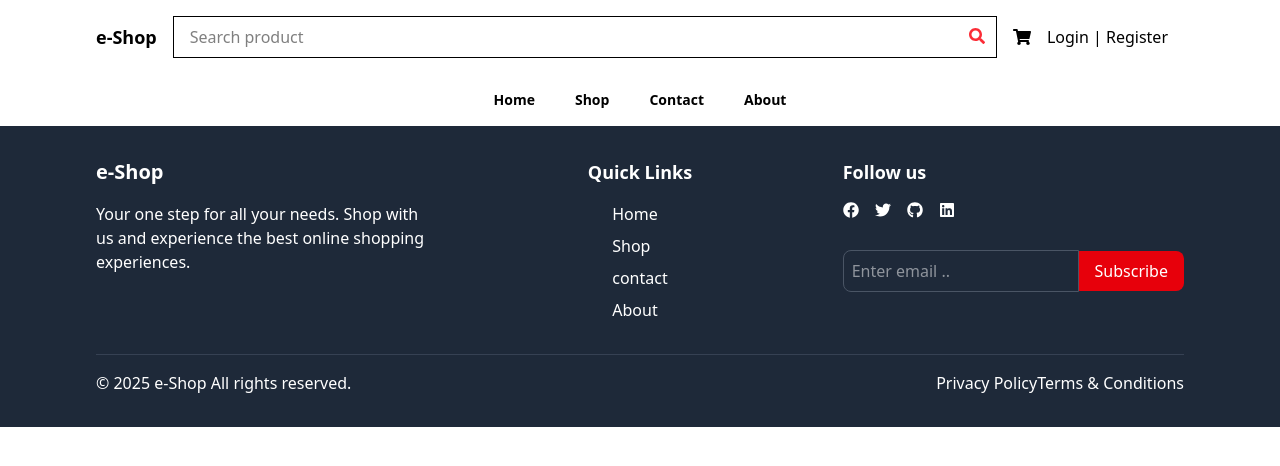
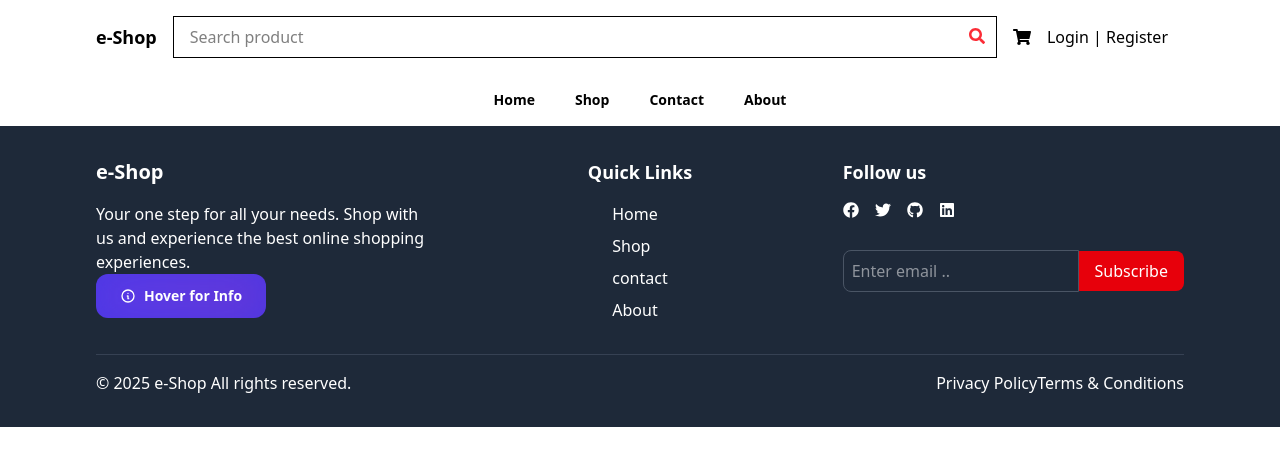
Before and after one commit to Blissmal/Ecommerce-react-js-redux-toolkit, a React (Vite) app: page /checkout in a window 1280 px wide. Shown: the top 466 px of the page. Built offline with nearby package versions, Linux system fonts and the light colour scheme.

Commit message:
Added tooltip

```diff
--- a/src/components/Footer.jsx
+++ b/src/components/Footer.jsx
@@ -1,5 +1,6 @@
 import { FaFacebook, FaGithub, FaLinkedin, FaTwitter } from "react-icons/fa";
 import { Link } from "react-router-dom";
+import Tooltip from "./Tooltip";
 
 const Footer = () => {
   return (
@@ -11,6 +12,7 @@ const Footer = () => {
             Your one step for all your needs. Shop with us and experience the
             best online shopping experiences.
           </p>
+          <Tooltip />
         </div>
         <div className="flex flex-col md:items-center">
           <h4 className="text-lg font-semibold">Quick Links</h4>
--- /dev/null
+++ b/src/components/Tooltip.jsx
@@ -0,0 +1,42 @@
+const Tooltip = () => {
+  return (
+    <div className="relative inline-block group">
+      <button className="relative px-6 py-3 text-sm font-semibold text-white bg-indigo-600/90 rounded-xl hover:bg-indigo-700/90 focus:outline-none focus:ring-2 focus:ring-indigo-500 focus:ring-offset-2 focus:ring-offset-gray-900 transition-all duration-300 overflow-hidden">
+        <div className="absolute inset-0 bg-gradient-to-r from-purple-500/20 to-pink-500/20 blur-xl group-hover:opacity-75 transition-opacity" />
+        <span className="relative flex items-center gap-2">
+          <svg viewBox="0 0 24 24" stroke="currentColor" fill="none" className="w-4 h-4">
+            <path d="M13 16h-1v-4h-1m1-4h.01M21 12a9 9 0 11-18 0 9 9 0 0118 0z" strokeWidth={2} strokeLinejoin="round" strokeLinecap="round" />
+          </svg>
+          Hover for Info
+        </span>
+      </button>
+      <div className="absolute invisible opacity-0 group-hover:visible group-hover:opacity-100 bottom-full left-1/2 -translate-x-1/2 mb-3 w-72 transition-all duration-300 ease-out transform group-hover:translate-y-0 translate-y-2">
+        <div className="relative p-4 bg-gradient-to-br from-gray-900/95 to-gray-800/95 backdrop-blur-md rounded-2xl border border-white/10 shadow-[0_0_30px_rgba(79,70,229,0.15)]">
+          <div className="flex items-center gap-3 mb-2">
+            <div className="flex items-center justify-center w-8 h-8 rounded-full bg-indigo-500/20">
+              <svg viewBox="0 0 20 20" fill="currentColor" className="w-4 h-4 text-indigo-400">
+                <path clipRule="evenodd" d="M18 10a8 8 0 11-16 0 8 8 0 0116 0zm-7-4a1 1 0 11-2 0 1 1 0 012 0zM9 9a1 1 0 000 2v3a1 1 0 001 1h1a1 1 0 100-2v-3a1 1 0 00-1-1H9z" fillRule="evenodd" />
+              </svg>
+            </div>
+            <h3 className="text-sm font-semibold text-white">Important Information</h3>
+          </div>
+          <div className="space-y-2">
+            <p className="text-sm text-gray-300">
+              This is a tooltip with detailed information and custom styling.
+            </p>
+            <div className="flex items-center gap-2 text-xs text-gray-400">
+              <svg viewBox="0 0 20 20" fill="currentColor" className="w-4 h-4">
+                <path clipRule="evenodd" d="M16.707 5.293a1 1 0 010 1.414l-8 8a1 1 0 01-1.414 0l-4-4a1 1 0 011.414-1.414L8 12.586l7.293-7.293a1 1 0 011.414 0z" fillRule="evenodd" />
+              </svg>
+              <span>Premium Feature</span>
+            </div>
+          </div>
+          <div className="absolute inset-0 rounded-2xl bg-gradient-to-r from-indigo-500/10 to-purple-500/10 blur-xl opacity-50" />
+          <div className="absolute -bottom-1.5 left-1/2 -translate-x-1/2 w-3 h-3 bg-gradient-to-br from-gray-900/95 to-gray-800/95 rotate-45 border-r border-b border-white/10" />
+        </div>
+      </div>
+    </div>
+  );
+}
+
+export default Tooltip;
```
